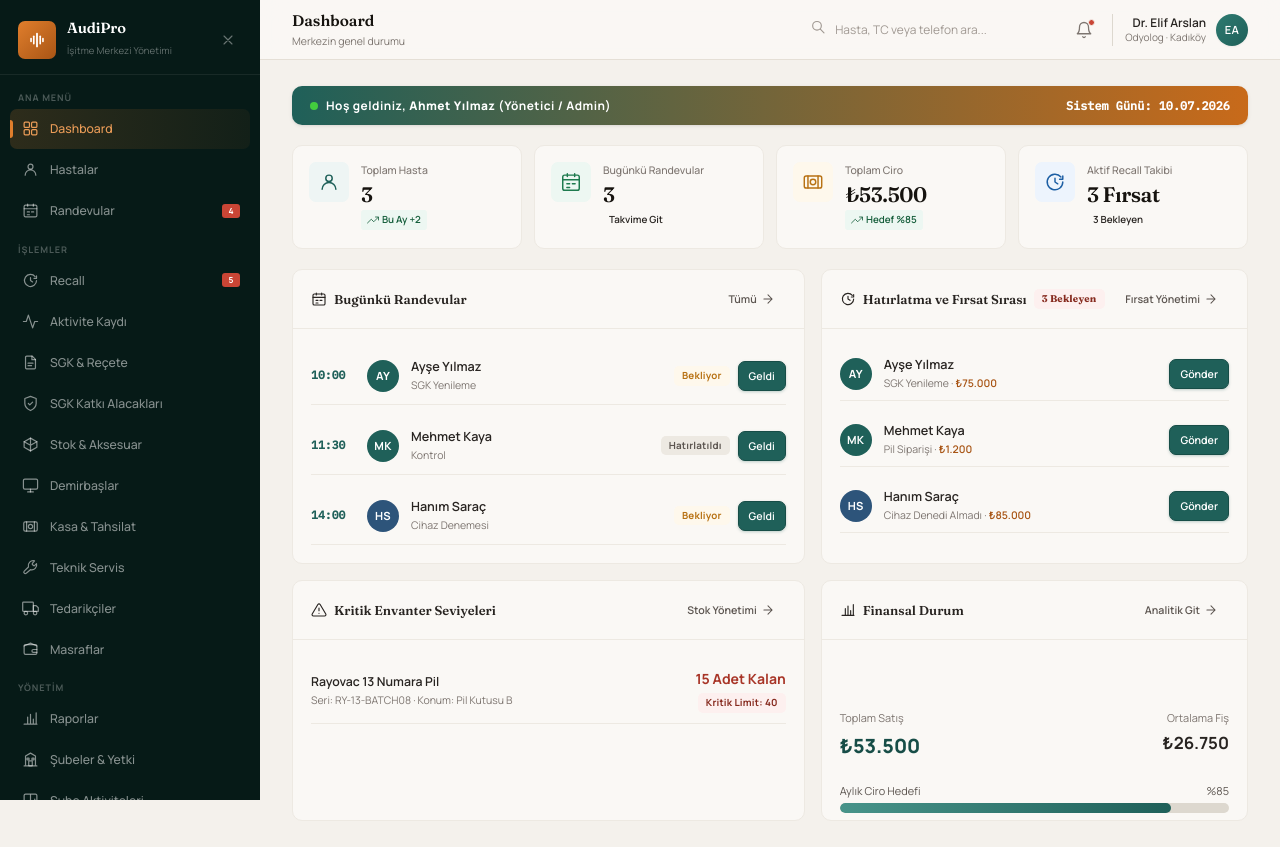
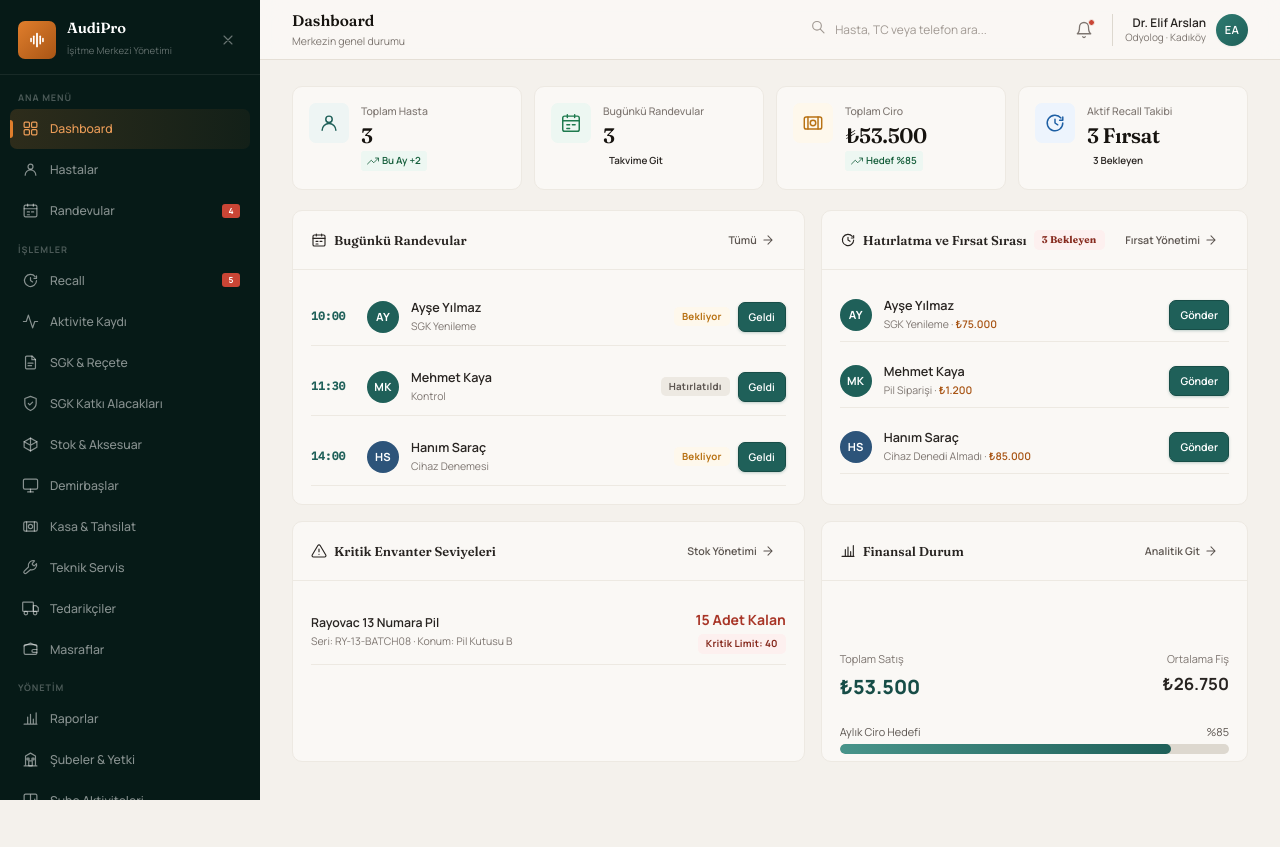
Before and after one commit to ahmedy55/isitme-merkezi, a Next.js app: page / in a window 1280 px wide. After the commit the page ends 800 px from the top, so only its background shows below. Built offline with nearby package versions, Linux system fonts and the light colour scheme.

Commit message:
fix: remove dashboard welcome banner

```diff
--- a/src/app/pages/DashboardPage.tsx
+++ b/src/app/pages/DashboardPage.tsx
@@ -57,31 +57,6 @@ export default function DashboardPage() {
   return (
     <div className="page">
       {/* Zarif Demo Bannerı */}
-      <div style={{
-        background: 'linear-gradient(90deg, var(--primary-600), var(--accent-500))',
-        color: 'white',
-        padding: '10px 18px',
-        borderRadius: 'var(--radius-lg)',
-        marginBottom: 20,
-        display: 'flex',
-        justifyContent: 'space-between',
-        alignItems: 'center',
-        boxShadow: 'var(--shadow-sm)',
-        flexWrap: 'wrap',
-        gap: 10
-      }}>
-        <div style={{ display: 'flex', alignItems: 'center', gap: 10, flexWrap: 'wrap' }}>
-          <div style={{ display: 'flex', alignItems: 'center', gap: 8 }}>
-            <span style={{ display: 'inline-block', width: 8, height: 8, borderRadius: '50%', background: '#4ef037', animation: 'pulse 1.5s infinite' }} />
-            <span style={{ fontWeight: 700, fontSize: '0.85rem', letterSpacing: '0.5px' }}>
-              Hoş geldiniz, <strong style={{ fontWeight: 800 }}>Ahmet Yılmaz</strong> (Yönetici / Admin)
-            </span>
-          </div>
-        </div>
-        <div style={{ fontSize: '0.85rem', fontWeight: 600, fontFamily: 'var(--font-mono)' }}>
-          Sistem Günü: 10.07.2026
-        </div>
-      </div>
 
       {/* Hızlı İstatistikler */}
       <div className="stats-grid">
```
